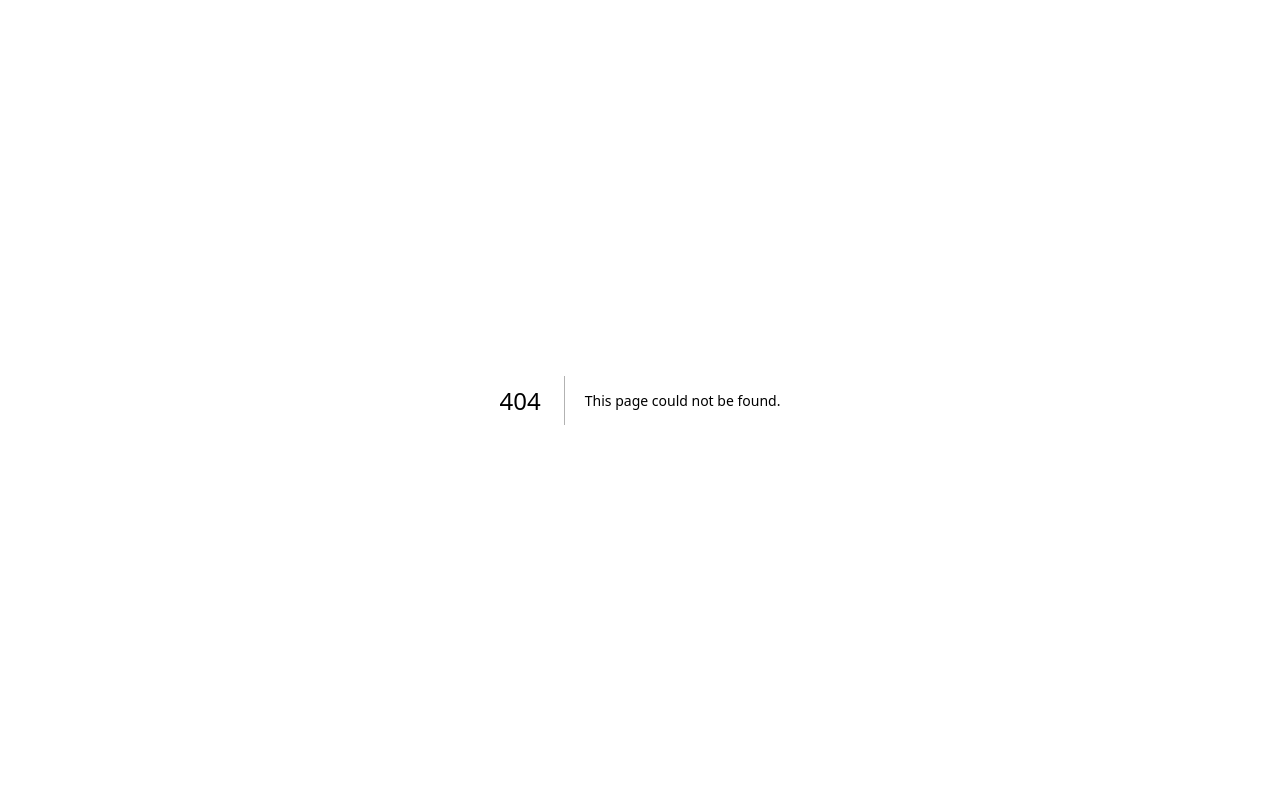
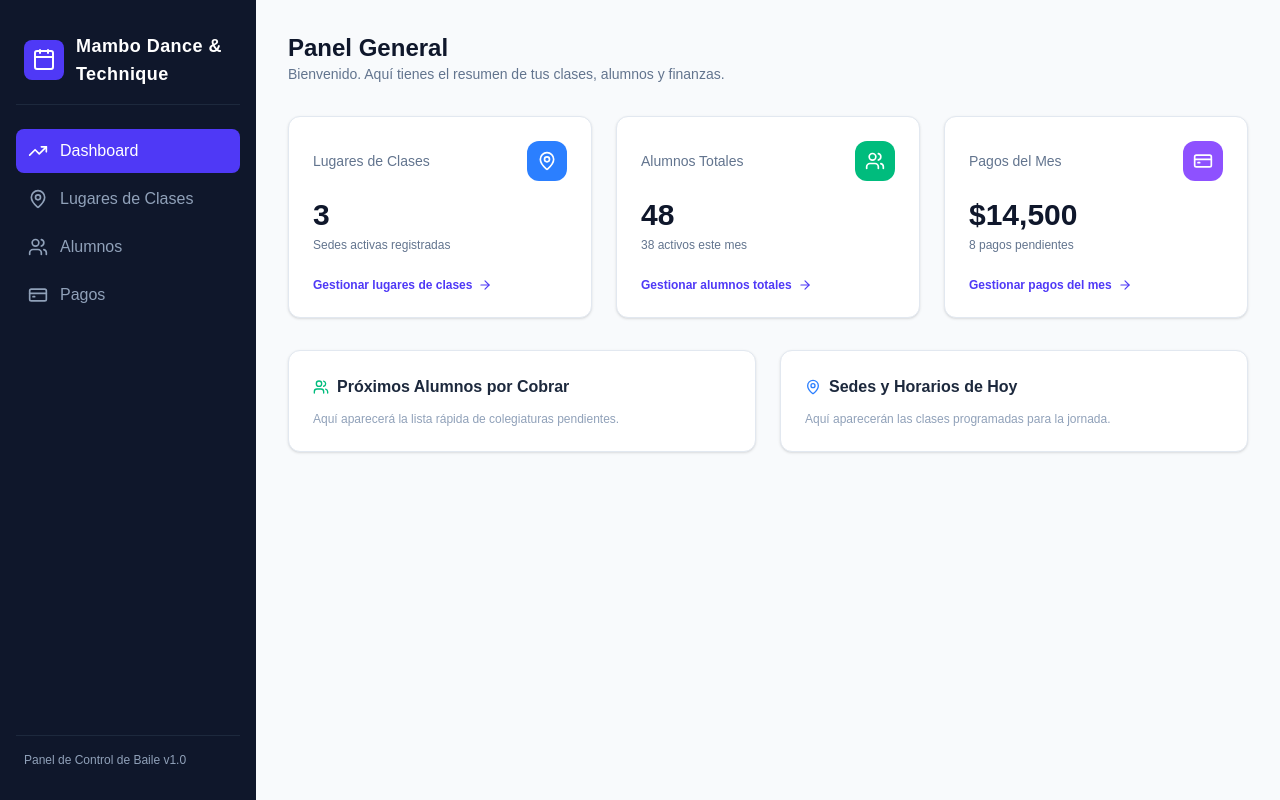
Before and after one commit to luisiy01/mambo_technique, a Next.js app: page /dashboard in a window 1280 px wide. Before the commit this address had no page. Built offline with nearby package versions, Linux system fonts and the light colour scheme.

Commit message:
creando dashboard

```diff
--- /dev/null
+++ b/app/dashboard/page.tsx
@@ -0,0 +1,161 @@
+// app/dashboard/page.tsx
+import React from 'react';
+import {
+  MapPin,
+  Users,
+  CreditCard,
+  TrendingUp,
+  Calendar,
+  ArrowRight
+} from 'lucide-react';
+
+export default function DashboardPage() {
+  // Datos de ejemplo mientras conectamos la DB
+  const metrics = [
+    {
+      title: 'Lugares de Clases',
+      value: '3',
+      description: 'Sedes activas registradas',
+      icon: MapPin,
+      color: 'bg-blue-500',
+      href: '/dashboard/locations',
+    },
+    {
+      title: 'Alumnos Totales',
+      value: '48',
+      description: '38 activos este mes',
+      icon: Users,
+      color: 'bg-emerald-500',
+      href: '/dashboard/students',
+    },
+    {
+      title: 'Pagos del Mes',
+      value: '$14,500',
+      description: '8 pagos pendientes',
+      icon: CreditCard,
+      color: 'bg-violet-500',
+      href: '/dashboard/payments',
+    },
+  ];
+
+  return (
+    <div className="flex h-screen bg-slate-50 text-slate-800">
+      {/* Sidebar de Navegación */}
+      <aside className="w-64 bg-slate-900 text-white flex flex-col justify-between p-4">
+        <div>
+          <div className="flex items-center gap-3 px-2 py-4 border-b border-slate-800">
+            <div className="bg-indigo-600 p-2 rounded-lg">
+              <Calendar className="h-6 w-6 text-white" />
+            </div>
+            <h1 className="font-bold text-lg tracking-wide">Mambo Dance & Technique</h1>
+          </div>
+
+          <nav className="mt-6 flex flex-col gap-1">
+            <a
+              href="#"
+              className="flex items-center gap-3 px-3 py-2.5 rounded-lg bg-indigo-600 font-medium text-white transition-colors"
+            >
+              <TrendingUp className="h-5 w-5" />
+              Dashboard
+            </a>
+            <a
+              href="#lugares"
+              className="flex items-center gap-3 px-3 py-2.5 rounded-lg text-slate-400 hover:bg-slate-800 hover:text-white transition-colors"
+            >
+              <MapPin className="h-5 w-5" />
+              Lugares de Clases
+            </a>
+            <a
+              href="#alumnos"
+              className="flex items-center gap-3 px-3 py-2.5 rounded-lg text-slate-400 hover:bg-slate-800 hover:text-white transition-colors"
+            >
+              <Users className="h-5 w-5" />
+              Alumnos
+            </a>
+            <a
+              href="#pagos"
+              className="flex items-center gap-3 px-3 py-2.5 rounded-lg text-slate-400 hover:bg-slate-800 hover:text-white transition-colors"
+            >
+              <CreditCard className="h-5 w-5" />
+              Pagos
+            </a>
+          </nav>
+        </div>
+
+        <div className="px-2 py-4 border-t border-slate-800 text-xs text-slate-400">
+          Panel de Control de Baile v1.0
+        </div>
+      </aside>
+
+      {/* Área Principal */}
+      <main className="flex-1 overflow-y-auto p-8">
+        {/* Encabezado */}
+        <header className="mb-8">
+          <h2 className="text-2xl font-bold text-slate-900">Panel General</h2>
+          <p className="text-slate-500 text-sm">
+            Bienvenido. Aquí tienes el resumen de tus clases, alumnos y finanzas.
+          </p>
+        </header>
+
+        {/* Tarjetas de Accesos Rápidos / Métricas */}
+        <section className="grid grid-cols-1 md:grid-cols-3 gap-6 mb-8">
+          {metrics.map((item, index) => {
+            const Icon = item.icon;
+            return (
+              <div
+                key={index}
+                className="bg-white rounded-xl p-6 shadow-sm border border-slate-200 hover:shadow-md transition-shadow flex flex-col justify-between"
+              >
+                <div>
+                  <div className="flex items-center justify-between mb-4">
+                    <span className="text-sm font-medium text-slate-500">
+                      {item.title}
+                    </span>
+                    <div className={`p-2.5 rounded-xl ${item.color} text-white`}>
+                      <Icon className="h-5 w-5" />
+                    </div>
+                  </div>
+                  <div className="text-3xl font-extrabold text-slate-900 mb-1">
+                    {item.value}
+                  </div>
+                  <p className="text-xs text-slate-500">{item.description}</p>
+                </div>
+
+                <a
+                  href={item.href}
+                  className="mt-6 inline-flex items-center gap-1.5 text-xs font-semibold text-indigo-600 hover:text-indigo-800"
+                >
+                  Gestionar {item.title.toLowerCase()}
+                  <ArrowRight className="h-3.5 w-3.5" />
+                </a>
+              </div>
+            );
+          })}
+        </section>
+
+        {/* Sección de Resumen Rápido (Se construirá a detalle en los siguientes pasos) */}
+        <div className="grid grid-cols-1 lg:grid-cols-2 gap-6">
+          <div className="bg-white p-6 rounded-xl shadow-sm border border-slate-200">
+            <h3 className="font-semibold text-slate-800 mb-3 flex items-center gap-2">
+              <Users className="h-4 w-4 text-emerald-500" />
+              Próximos Alumnos por Cobrar
+            </h3>
+            <p className="text-xs text-slate-400">
+              Aquí aparecerá la lista rápida de colegiaturas pendientes.
+            </p>
+          </div>
+
+          <div className="bg-white p-6 rounded-xl shadow-sm border border-slate-200">
+            <h3 className="font-semibold text-slate-800 mb-3 flex items-center gap-2">
+              <MapPin className="h-4 w-4 text-blue-500" />
+              Sedes y Horarios de Hoy
+            </h3>
+            <p className="text-xs text-slate-400">
+              Aquí aparecerán las clases programadas para la jornada.
+            </p>
+          </div>
+        </div>
+      </main>
+    </div>
+  );
+}
--- a/package.json
+++ b/package.json
@@ -9,6 +9,7 @@
     "lint": "eslint"
   },
   "dependencies": {
+    "lucide-react": "^1.38.0",
     "next": "16.3.4",
     "react": "19.2.8",
     "react-dom": "19.2.8"
```
Also changed, not shown: 2 other files (tests, documents, lock files or other folders).
